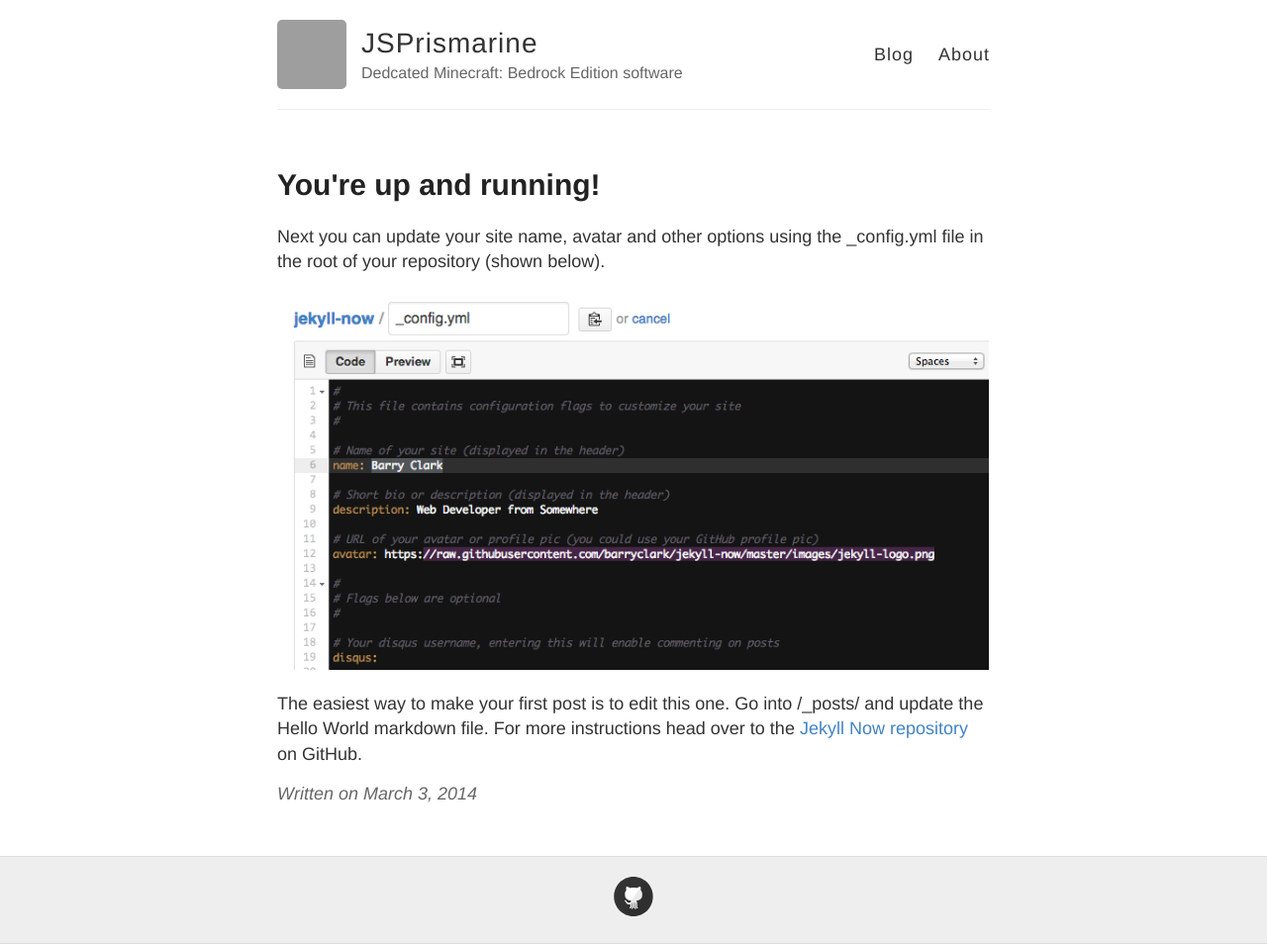
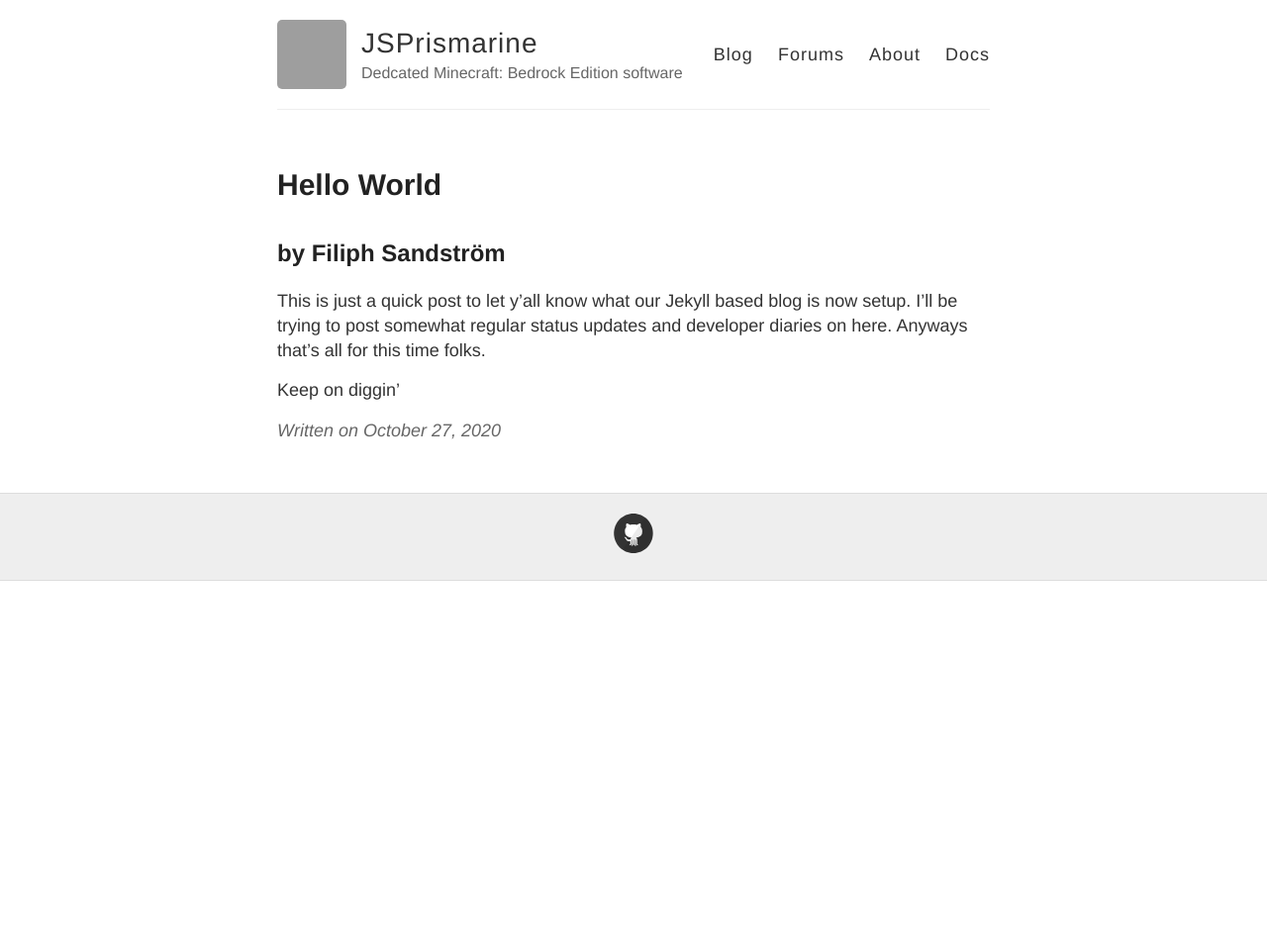
Before and after one commit to JSPrismarine/prismarine.dev, a Jekyll site: the page built from _posts/2020-10-27-Hello-World.md, in a window 1280 px wide. Shown: the whole page at 99% size. Built offline with Jekyll 4.4.1, drawn with Linux system fonts in a browser that asks for light colours; after the commit the page ends 900 px from its top, so only the background shows below that; grey boxes are pictures that could not be loaded.

Commit message:
Update links.

```diff
--- a/_layouts/default.html
+++ b/_layouts/default.html
@@ -26,7 +26,9 @@
 
           <nav>
             <a href="{{ site.baseurl }}/">Blog</a>
+            <a href="https://forums.prismarine.dev">Forums</a>
             <a href="{{ site.baseurl }}/about">About</a>
+            <a href="https://docs.prismarine.dev">Docs</a>
           </nav>
         </header>
       </div>
--- a/_layouts/page.html
+++ b/_layouts/page.html
@@ -3,7 +3,6 @@
 ---
 
 <article class="page">
-
   <h1>{{ page.title }}</h1>
 
   <div class="entry">
--- a/_layouts/post.html
+++ b/_layouts/post.html
@@ -4,6 +4,7 @@
 
 <article class="post">
   <h1>{{ page.title }}</h1>
+  <h2>by {{ page.author }}</h2>
 
   <div class="entry">
     {{ content }}
--- a/_posts/2014-3-3-Hello-World.md
+++ /dev/null
@@ -1,10 +0,0 @@
----
-layout: post
-title: You're up and running!
----
-
-Next you can update your site name, avatar and other options using the _config.yml file in the root of your repository (shown below).
-
-![_config.yml]({{ site.baseurl }}/images/config.png)
-
-The easiest way to make your first post is to edit this one. Go into /_posts/ and update the Hello World markdown file. For more instructions head over to the [Jekyll Now repository](https://github.com/barryclark/jekyll-now) on GitHub.
--- /dev/null
+++ b/_posts/2020-10-27-Hello-World.md
@@ -0,0 +1,9 @@
+---
+layout: post
+title: Hello World
+author: Filiph Sandström
+---
+
+This is just a quick post to let y'all know what our Jekyll based blog is now setup. I'll be trying to post somewhat regular status updates and developer diaries on here. Anyways that's all for this time folks.
+
+Keep on diggin'
```
Also changed, not shown: about.md (+1 -9 lines), README.md, images/config.png (deleted), images/first-post.png (deleted), images/jekyll-now-theme-screenshot.jpg (deleted), images/step1.gif (deleted).
